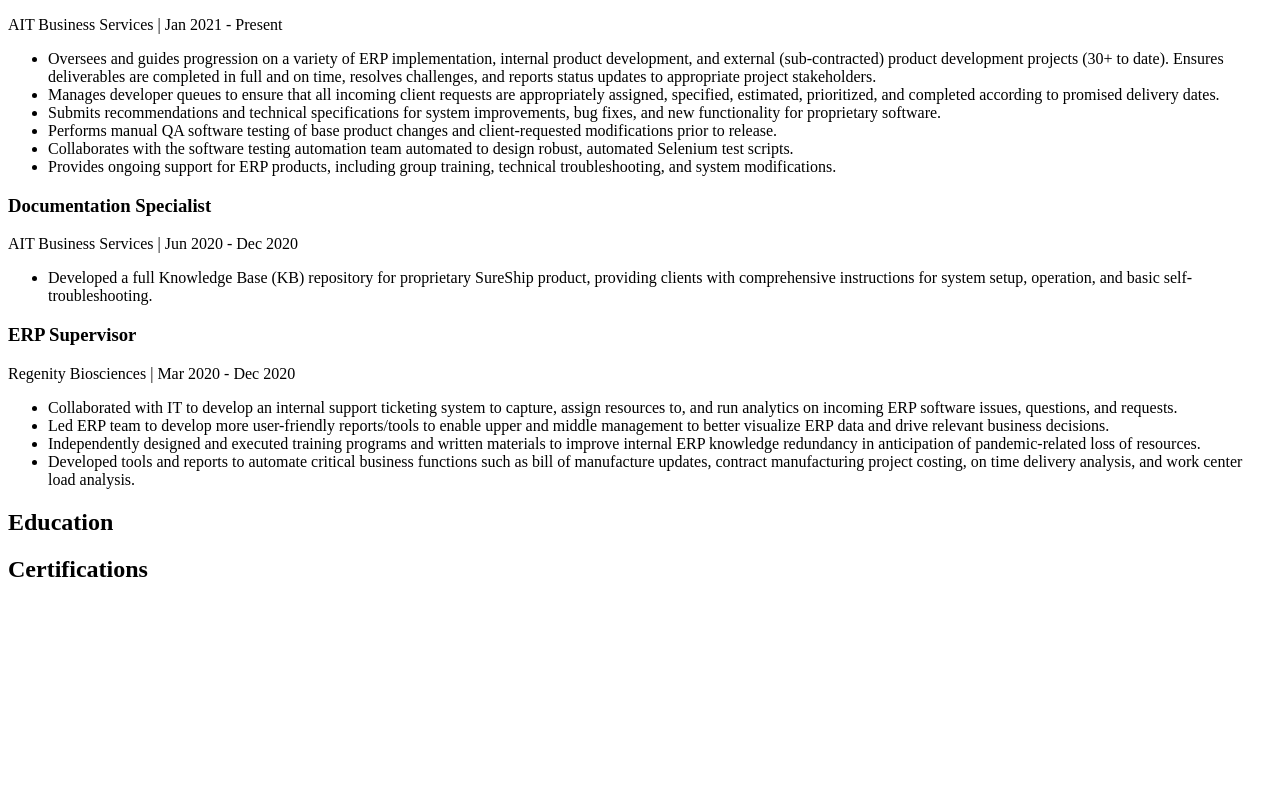
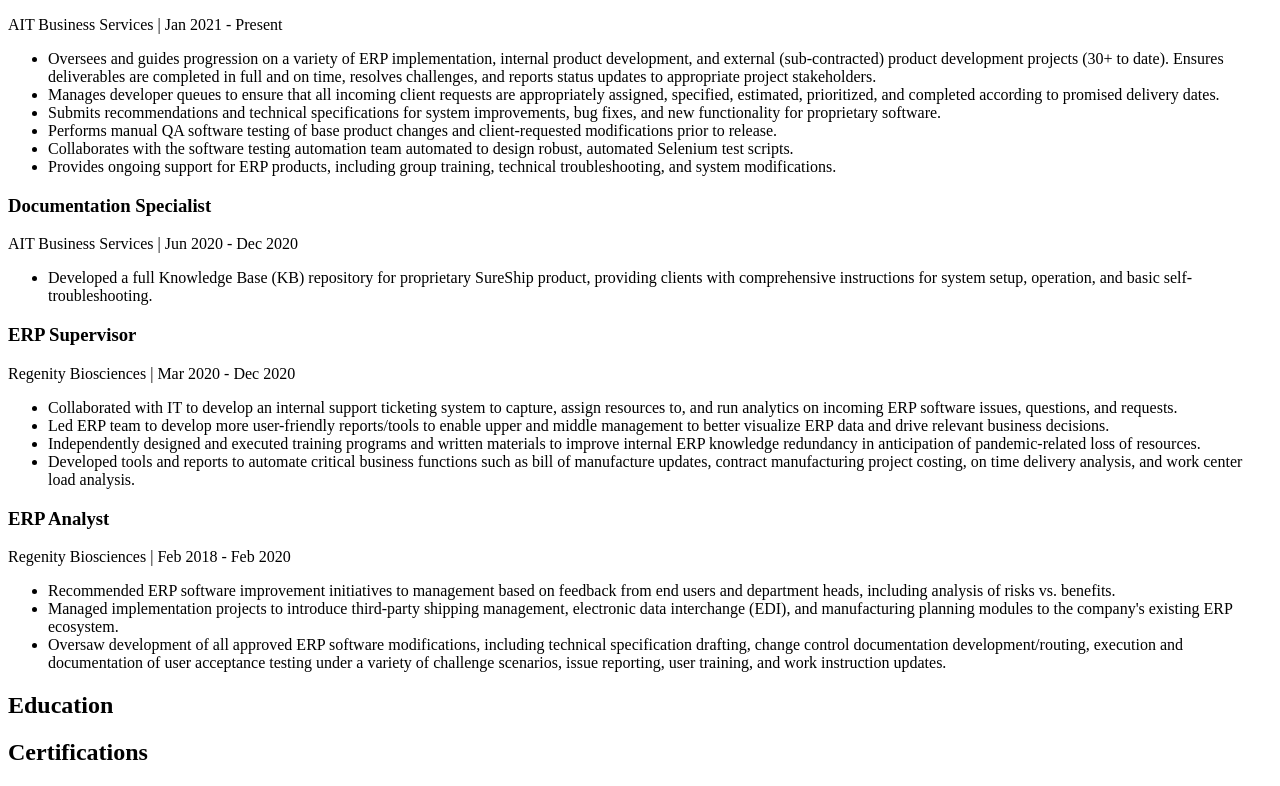
Before and after one commit to amm0116/resume-amm0116, a website: page src/index.html in a window 1280 px wide. Shown: the part 692-1478 px from the top of the page. Before the commit the page ends 1295 px from the top, so only its background shows below. Drawn offline with Linux system fonts and the light colour scheme.

Commit message:
Added roles under Experience section

```diff
--- a/src/index.html
+++ b/src/index.html
@@ -123,6 +123,24 @@
 
                 </article>
 
+                <article>
+
+                    <h3>ERP Analyst</h3>
+
+                    <p>Regenity Biosciences | Feb 2018 - Feb 2020</p>
+
+                    <ul>
+
+                        <li>Recommended ERP software improvement initiatives to management based on feedback from end users and department heads, including analysis of risks vs. benefits.
+
+                        <li>Managed implementation projects to introduce third-party shipping management, electronic data interchange (EDI), and manufacturing planning modules to the company&#39;s existing ERP ecosystem.</li>
+
+                        <li>Oversaw development of all approved ERP software modifications, including technical specification drafting, change control documentation development/routing, execution and documentation of user acceptance testing under a variety of challenge scenarios, issue reporting, user training, and work instruction updates.</li>
+
+                    </ul>
+
+                </article>
+
             </section>
 
             <section>
```
